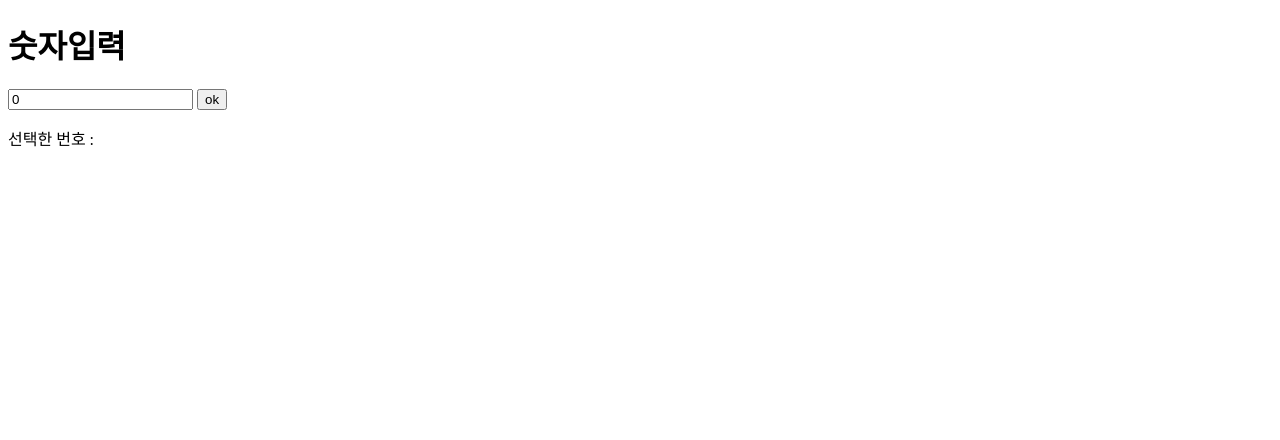
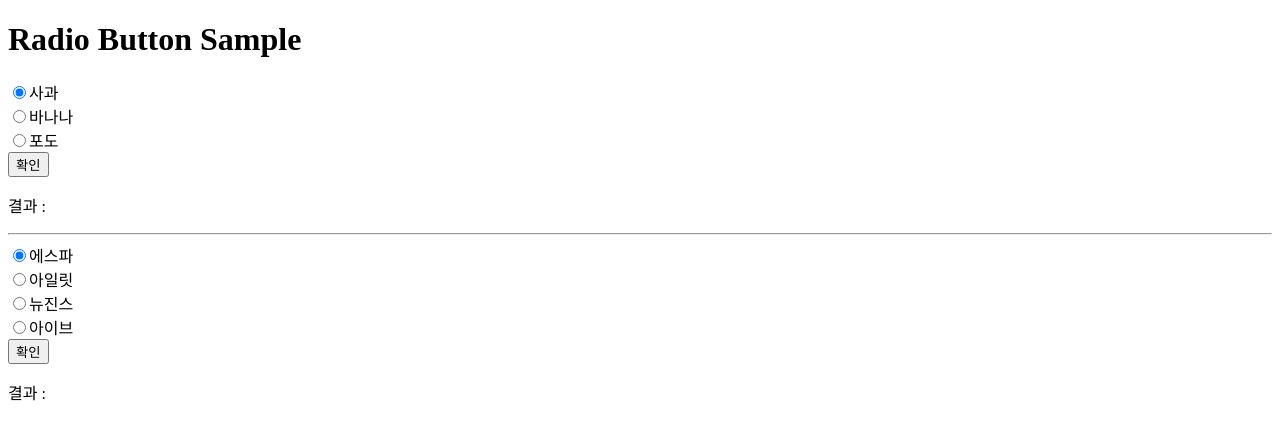
Before and after one commit to sunnycold0510/haehaehae, a plain HTML site: page ex02.html in a window 1280 px wide. Drawn offline with Linux system fonts and the light colour scheme.

Commit message:
내용 수정 (예: 제목 변경)

```diff
--- a/ex02.html
+++ b/ex02.html
@@ -3,29 +3,72 @@
 <head>
     <meta charset="UTF-8">
     <meta name="viewport" content="width=device-width, initial-scale=1.0">
-    <title>Document</title>
+    <title>radio button sample</title>
 </head>
 <body>
-    <h1> 숫자입력 </h1>
+
+    <h1> Radio Button Sample</h1>
     <div>
-        <input id="inp-num" type="number" value="0" />
-        <button id="btn-ok"> ok </button>
+        <input type="radio" name="group-1"  value="사과" checked />사과
     </div>
-    <p id="output"> 선택한 번호 : </p>
+    <div>
+        <input type="radio" name="group-1" value="바나나" />바나나
+    </div>
+    <div>
+        <input type="radio" name="group-1" value="포도" />포도
+    </div>
+
+    <button id="btn-select" >  확인 </button>
+    <p>
+        결과 : <span id="ouput-result" ></span>
+    </p>
+
+    <hr>
+
+    <div>
+        <input type="radio" name="group-2" value="에스파" checked/>에스파
+    </div>
+    <div>
+        <input type="radio" name="group-2" value="아일릿" />아일릿
+    </div>
+    <div>
+        <input type="radio" name="group-2" value="뉴진스" />뉴진스
+    </div>
+    <div>
+        <input type="radio" name="group-2" value="아이브" />아이브
+    </div>
+    <button id="btn-select-2" >  확인 </button>
+    <p>
+        결과 : <span id="ouput-result-2" ></span>
+    </p>
 
     <script>
-        // 1. 필요한 HTML 요소를 ID로 선택해서 변수에 저장합니다.
-        const inputNum = document.getElementById('inp-num');
-        const okButton = document.getElementById('btn-ok');
-        const output = document.getElementById('output');
+        // --- 첫 번째 그룹 스크립트 ---
+        var btnSelect = document.getElementById("btn-select");
+        var outpytResult = document.getElementById("ouput-result");
 
-        // 2. 'ok' 버튼에 'click' 이벤트가 발생했을 때 실행될 함수를 연결합니다.
-        okButton.addEventListener('click', () => {
-            // 3. 버튼이 클릭되면 input에 있는 값을 가져옵니다.
-            const selectedValue = inputNum.value;
+        btnSelect.addEventListener('click', () => {
+            // name이 "group-1"인 라디오 버튼 중 선택된 항목을 찾습니다.
+            var selectItem = document.querySelector("input[name='group-1']:checked");
 
-            // 4. <p> 태그의 텍스트를 "선택한 번호 : "와 위에서 가져온 값으로 변경합니다.
-            output.textContent = '선택한 번호 : ' + selectedValue;
+            // 선택된 항목이 있을 경우, 그 값을 결과에 표시합니다.
+            if (selectItem) {
+                outpytResult.innerText = 'select ' + selectItem.value;
+            }
+        });
+
+        // --- 두 번째 그룹 스크립트 ---
+        var btnSelect2 = document.getElementById("btn-select-2");
+        var outputResult2 = document.getElementById("ouput-result-2");
+
+        btnSelect2.addEventListener('click', () => {
+            // name이 "group-2"인 라디오 버튼 중 선택된 항목을 찾습니다.
+            var selectItem2 = document.querySelector("input[name='group-2']:checked");
+
+            // 선택된 항목이 있을 경우, 그 값을 결과에 표시합니다.
+            if (selectItem2) {
+                outputResult2.innerText = 'select ' + selectItem2.value;
+            }
         });
     </script>
 </body>
```
Also changed, not shown: 1 other file.
